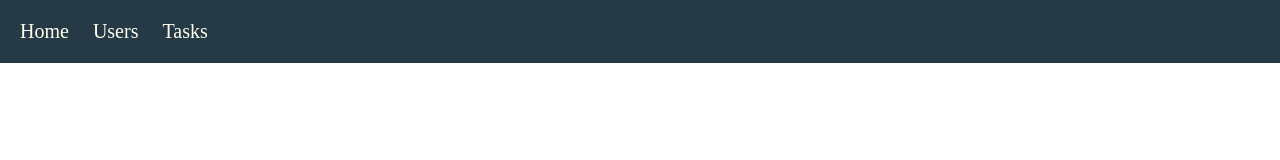
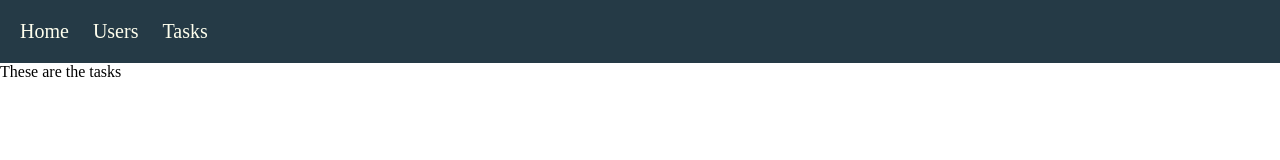
Before and after one commit to NicolasGradiweb/redux, a React (Create React App) app: page /tasks in a window 1280 px wide. Before the commit this address had no page. Shown: the top 160 px of the page. Built offline with nearby package versions, Linux system fonts and the light colour scheme.

Commit message:
Change App logic and add Task component

```diff
--- a/src/components/App.js
+++ b/src/components/App.js
@@ -6,20 +6,26 @@ import {
 import Home from "./home";
 import Menu from "./Menu";
 import Users from "./users";
+import Tasks from "./tasks";
 
 const App = () => {
   const linkList = [
-    {id: 0, link: '/', text: 'Home'},
-    {id: 1, link: '/users', text: 'Users'},
-    {id: 2, link: '/tasks', text: 'Tasks'},
+    {id: 0, link: '/', text: 'Home', comp: <Home/>},
+    {id: 1, link: '/users', text: 'Users', comp: <Users/>},
+    {id: 2, link: '/tasks', text: 'Tasks', comp: <Tasks/>}
   ];
 
   return (
     <Router>
       <Menu linkList={linkList}/>
       <Routes>
-        <Route path="/" element={<Home/>} />
-        <Route path="/users" element={<Users/>} />
+        {linkList.map(route => (
+          <Route
+            key={route.id}
+            path={route.link}
+            element={route.comp}
+          />
+        ))}
       </Routes>
     </Router>
   )
--- /dev/null
+++ b/src/components/tasks/index.jsx
@@ -0,0 +1,7 @@
+const Tasks = () => {
+  return (
+    <div>These are the tasks</div>
+  )
+}
+
+export default Tasks
```
